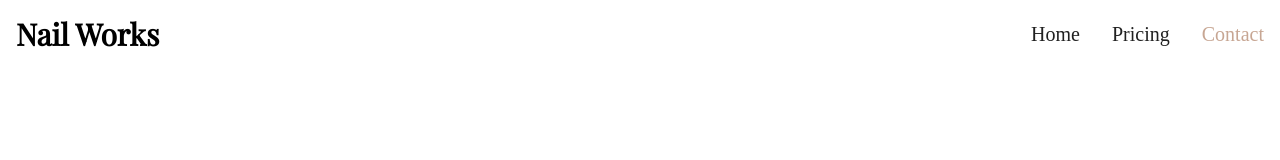
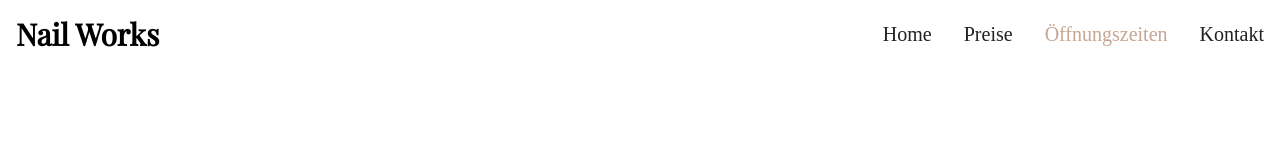
Before and after one commit to CameronWeijmer/Nail-Works, a website: page opening.html in a window 1280 px wide. Drawn offline with nearby package versions, Linux system fonts and the light colour scheme; a web font is replaced by a local one.

Commit message:
feat: added opening site

```diff
--- a/opening.html
+++ b/opening.html
@@ -46,13 +46,17 @@
                                 class="block py-2 pl-3 pr-4 text-gray-900 rounded md:bg-transparent md:hover:text-beige md:p-0">Home</a>
                         </li>
                         <li>
-                            <a href="#"
-                                class="block py-2 pl-3 pr-4 text-gray-900 rounded md:hover:bg-transparent md:border-0 md:hover:text-beige md:p-0">Pricing</a>
+                            <a href="pricing.html"
+                                class="block py-2 pl-3 pr-4 text-gray-900 rounded md:hover:bg-transparent md:border-0 md:hover:text-beige md:p-0">Preise</a>
                         </li>
                         <li>
                             <a href="#"
-                                class="block py-2 pl-3 pr-4 text-beige rounded md:hover:bg-transparent md:border-0 md:p-0"
-                                aria-current="page">Contact</a>
+                                class="block py-2 pl-3 pr-4 text-beige rounded md:hover:bg-transparent md:border-0 md:hover:text-beige md:p-0"
+                                aria-current="page">Öffnungszeiten</a>
+                        </li>
+                        <li>
+                            <a href="contact.html"
+                                class="block py-2 pl-3 pr-4 text-gray-900 rounded md:hover:text-beige md:hover:bg-transparent md:border-0 md:p-0">Kontakt</a>
                         </li>
                     </ul>
                 </div>
```
Also changed, not shown: contact.html (+7 -3 lines), index.html (+4 -4 lines), pricing.html (+5 -1 lines), 1 other file.
